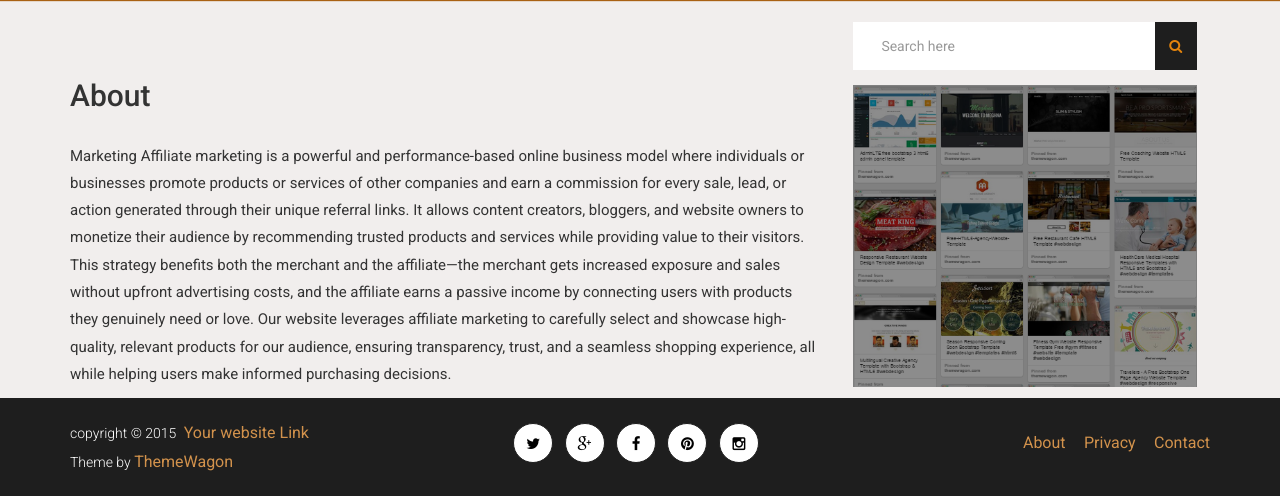
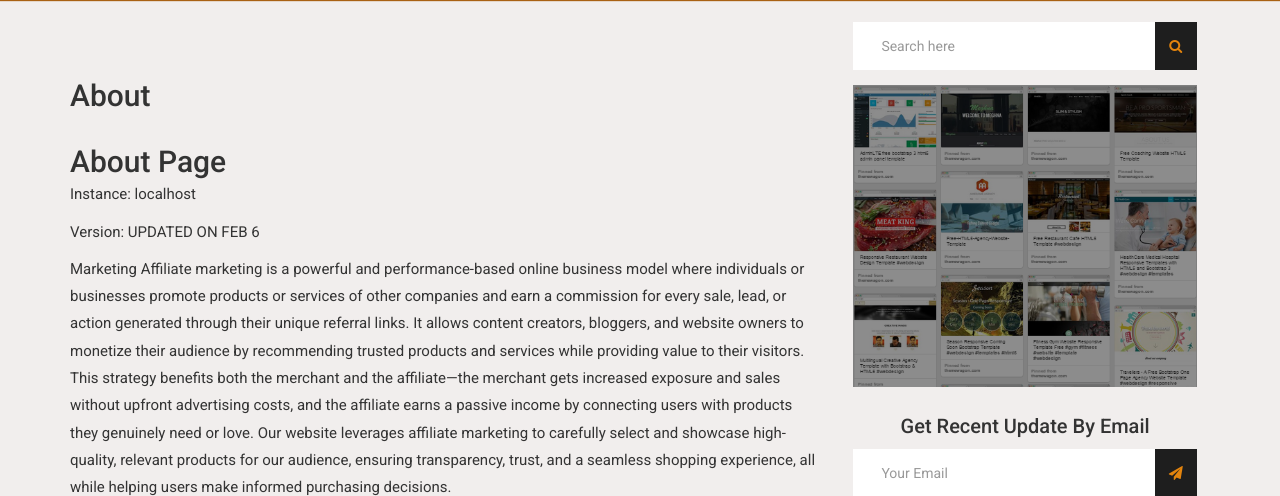
Before and after one commit to shailendra-sahu-43/Blog_Project, a Django app: page /about in a window 1280 px wide. Shown: the part 50-546 px from the top of the page. Run offline with Django 5.2, Linux system fonts and the light colour scheme; some libraries are stand-ins or nearby versions.

Commit message:
new about page update

```diff
--- a/ecommerceapp/templates/about.html
+++ b/ecommerceapp/templates/about.html
@@ -13,6 +13,9 @@
                             <br>
                             <h1>about</h1>
                             <br>
+                           <h1>About Page</h1>
+<p>Instance: {{ request.META.HTTP_HOST }}</p>
+<p>Version: UPDATED ON FEB 6</p>
 
                             <p>   Marketing
 Affiliate marketing is a powerful and performance-based online business model where individuals or businesses promote products or services of other companies and earn a commission for every sale, lead, or action generated through their unique referral links. It allows content creators, bloggers, and website owners to monetize their audience by recommending trusted products and services while providing value to their visitors. This strategy benefits both the merchant and the affiliate—the merchant gets increased exposure and sales without upfront advertising costs, and the affiliate earns a passive income by connecting users with products they genuinely need or love. Our website leverages affiliate marketing to carefully select and showcase high-quality, relevant products for our audience, ensuring transparency, trust, and a seamless shopping experience, all while helping users make informed purchasing decisions. </p>
```
